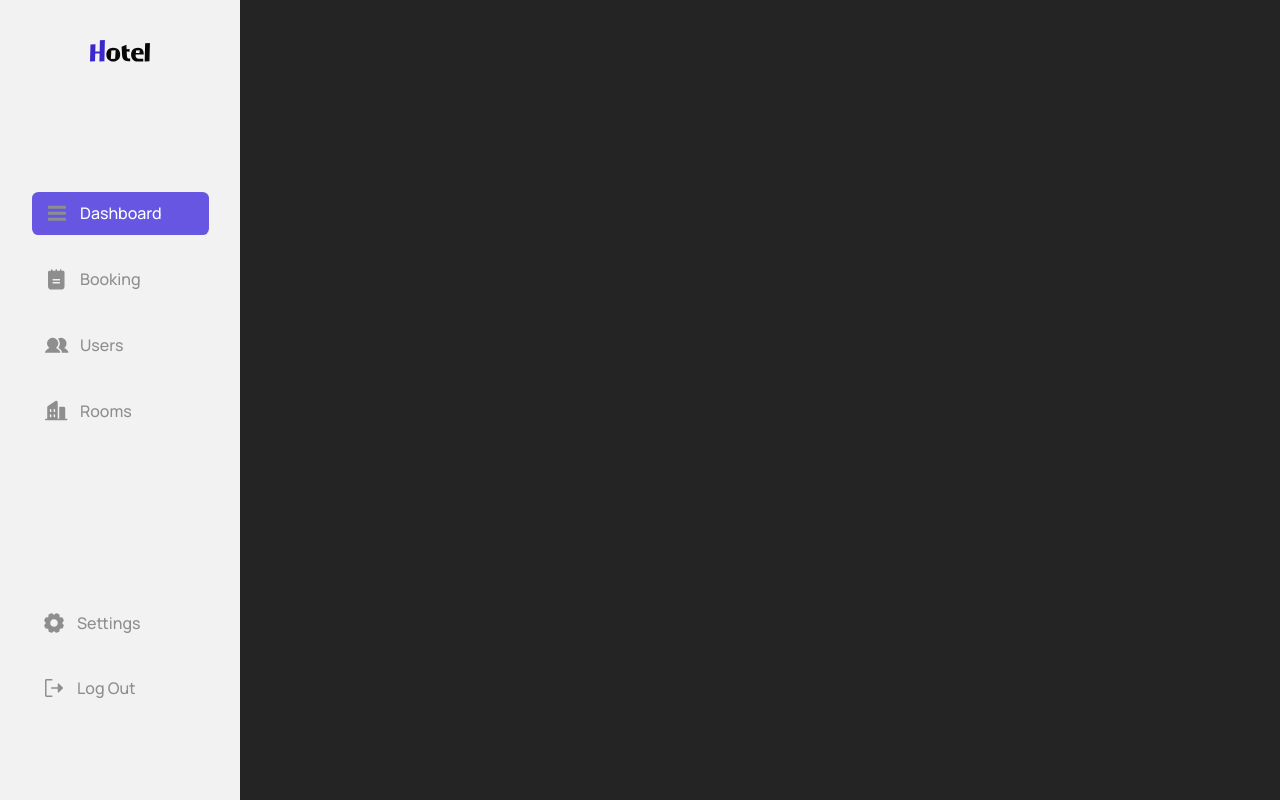
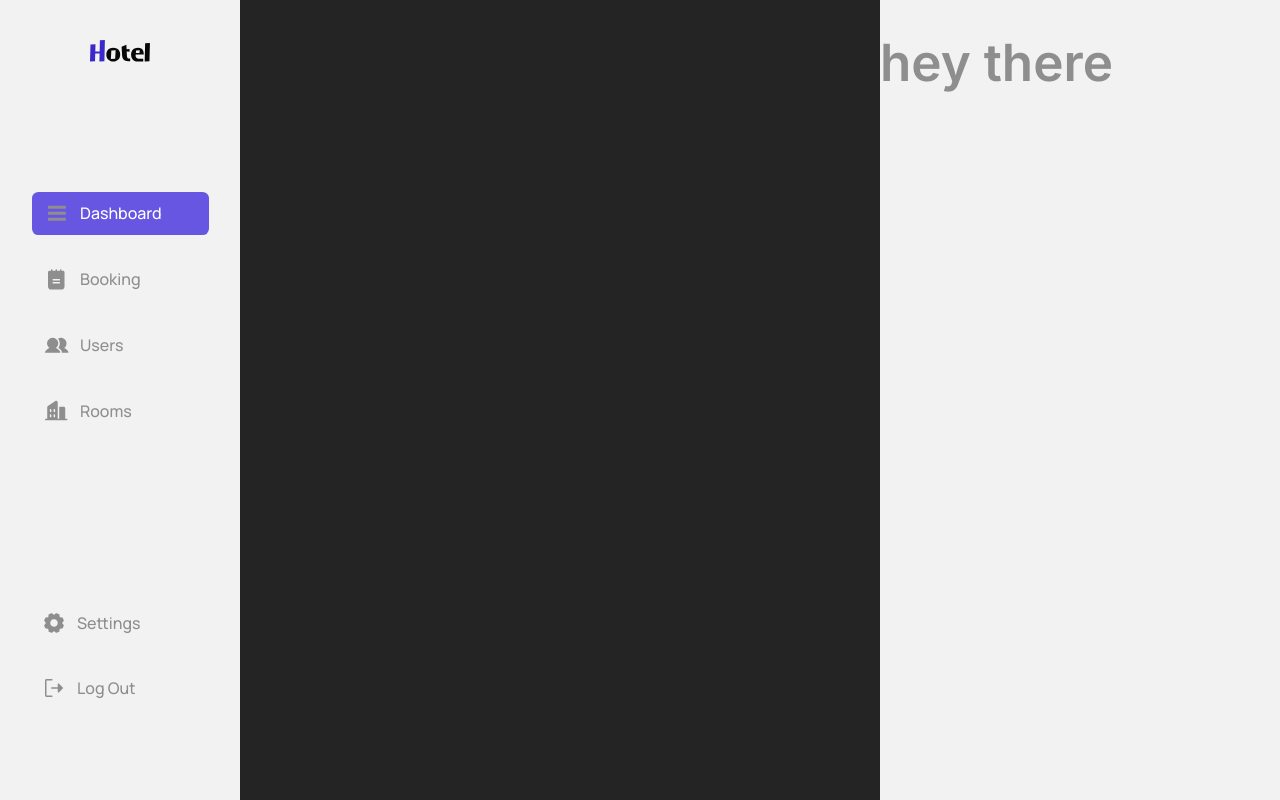
Before and after one commit to raouf-005/NexusChallenge, a React (Vite) app: page / in a window 1280 px wide. Built offline with nearby package versions, Linux system fonts and the light colour scheme.

Commit message:
navbar done

```diff
--- a/src/App.jsx
+++ b/src/App.jsx
@@ -1,6 +1,6 @@
 import React from "react";
 import Navbar from "./components/Navbar"
-
+import Rightbar from "./components/Rightbar"
 
 
 
@@ -8,6 +8,7 @@ export default function App() {
   return (
     <div>
       <Navbar/>
+      <Rightbar/>
     </div>
   );
 }
--- /dev/null
+++ b/src/components/Rightbar.jsx
@@ -0,0 +1,14 @@
+import React from "react";
+import "../styles/rightbar.css";
+
+
+
+
+export default function Rightbar() {
+    return(
+        <div className="rightbar">
+            <h1>hey there</h1>
+        </div>
+
+    )
+}
--- /dev/null
+++ b/src/styles/Rightbar.css
@@ -0,0 +1,12 @@
+.rightbar{
+    position: fixed;
+    top: 0;
+    right: 0;
+    width: 400px;
+    height: 100%;
+    color: #8E8E8E;
+    background: #F2F2F2;
+    display: flex;
+    flex-direction: column;
+    gap: 130px;
+}
```
